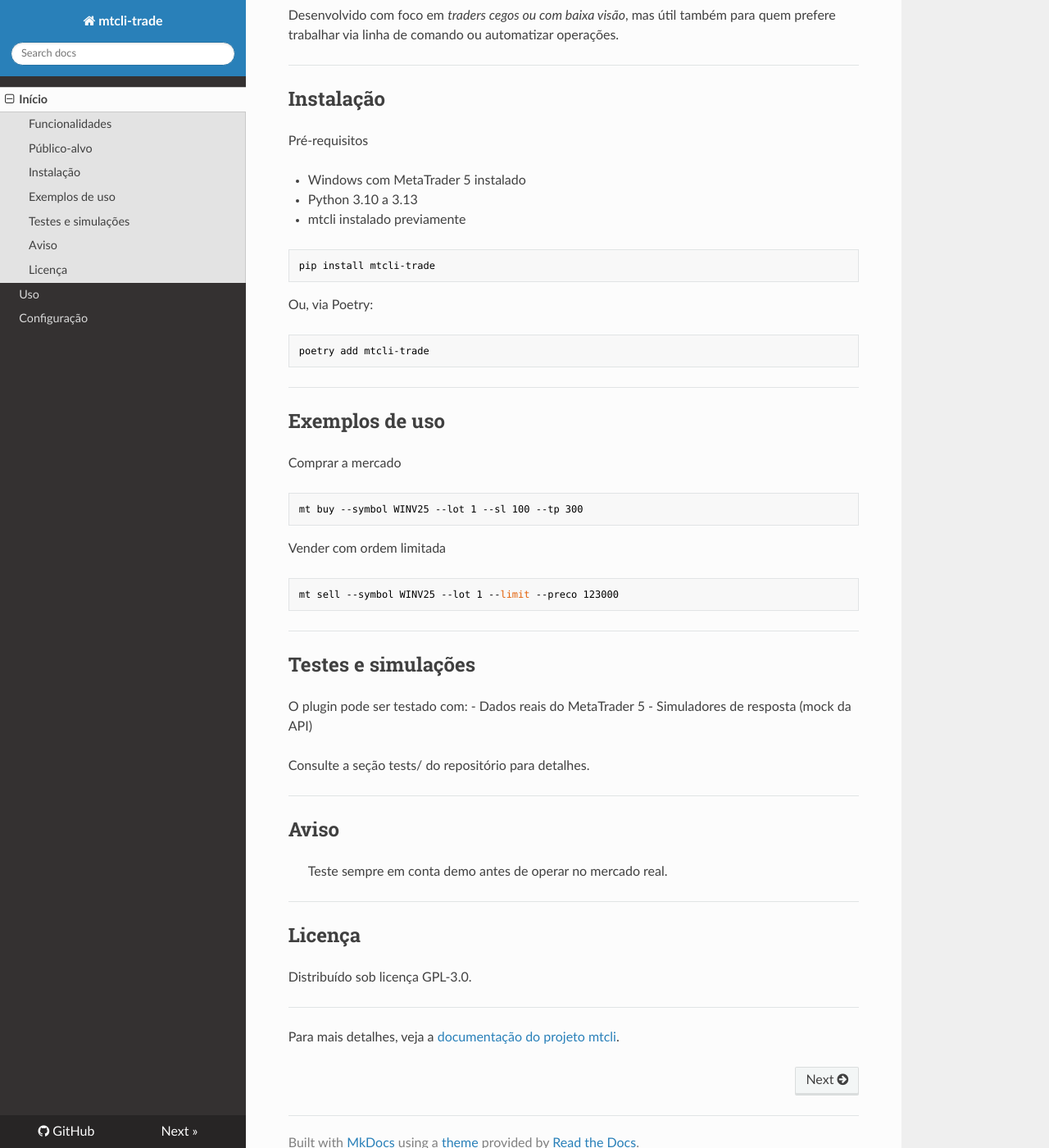
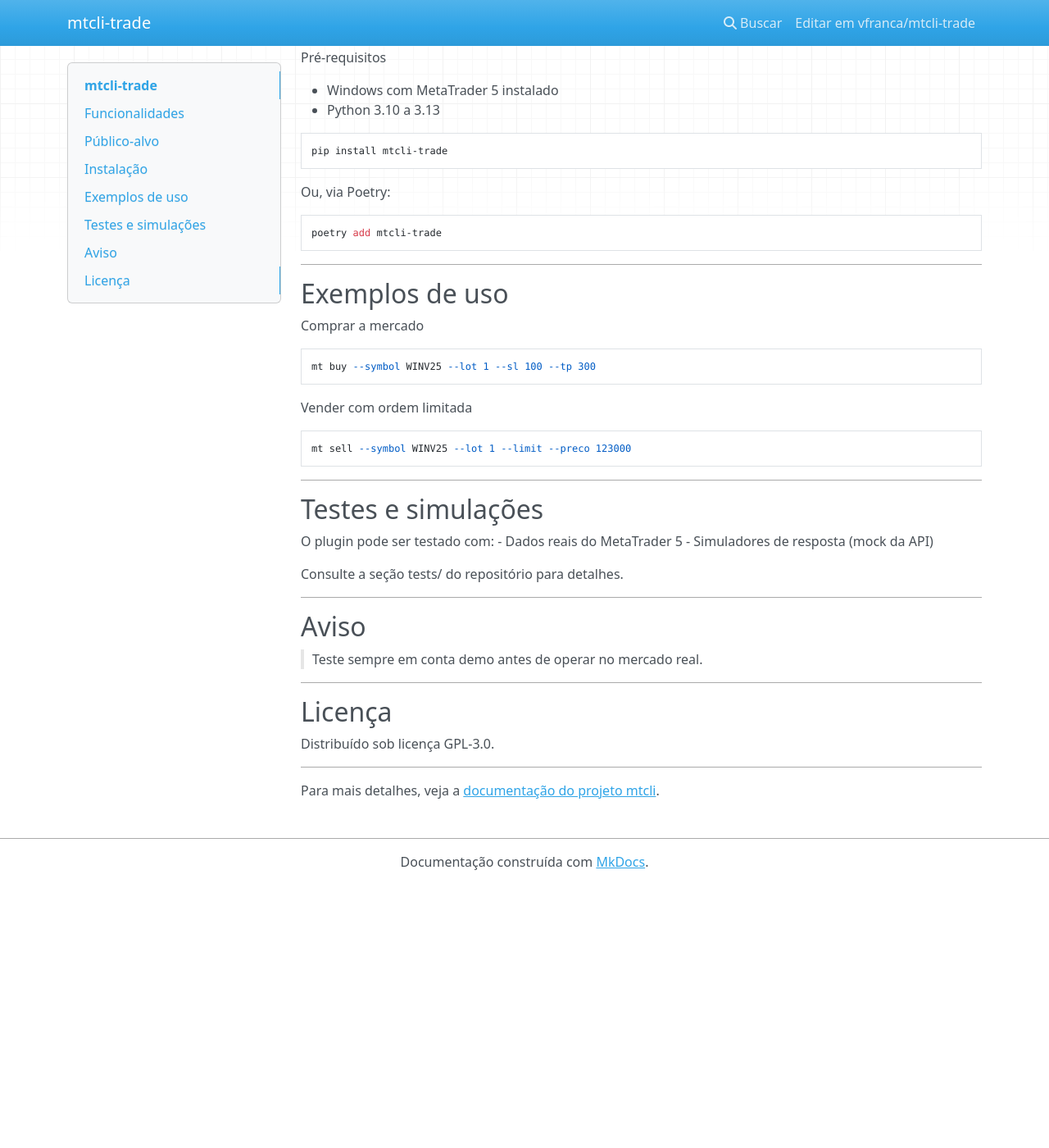
Before and after one commit to vfranca/mtcli-trade, an MkDocs documentation site: the page built from docs/index.md, in a window 1280 px wide and 1400 px high, scrolled down 603 px. Shown: the whole window at 82% size. Built offline with MkDocs 1.6.1, drawn with Linux system fonts in a browser that asks for light colours; nearby versions of some CDN libraries; after the commit the page ends 1682 px from its top, so only the background shows below that.

````diff
--- a/.readthedocs.yaml
+++ b/.readthedocs.yaml
@@ -9,6 +9,7 @@ python:
   install:
     - method: setuptools
       path: .
+    - requirements: docs/requirements.txt
 
 mkdocs:
   configuration: mkdocs.yml
--- a/docs/index.md
+++ b/docs/index.md
@@ -29,7 +29,7 @@ Pré-requisitos
 
 - Windows com MetaTrader 5 instalado
 - Python 3.10 a 3.13
-- mtcli instalado previamente
+
 
 ```bash
 pip install mtcli-trade
--- /dev/null
+++ b/docs/requirements.txt
@@ -0,0 +1,2 @@
+mkdocs>=1.6.1,<2.0.0
+pymdown-extensions>=10.8,<11.0.0
--- a/mkdocs.yml
+++ b/mkdocs.yml
@@ -1,10 +1,22 @@
 site_name: mtcli-trade
-site_url: https://mtcli-trade.readthedocs.io
 repo_url: https://github.com/vfranca/mtcli-trade
+repo_name: vfranca/mtcli-trade
+
 theme:
-  name: readthedocs
+  name: mkdocs
+  locale: pt_BR
 
 nav:
   - Início: index.md
-  - Uso: uso.md
-  - Configuração: configuracao.md
+
+markdown_extensions:
+  - toc:
+      permalink: true
+  - tables
+  - admonition
+  - codehilite
+  - footnotes
+  - def_list
+  - pymdownx.extra
+  - pymdownx.highlight
+  - pymdownx.superfences
--- a/pyproject.toml
+++ b/pyproject.toml
@@ -33,6 +33,7 @@ tox = "^4.29.0"
 
 [tool.poetry.group.docs.dependencies]
 mkdocs = "^1.6.1"
+pymdown-extensions = "^10.16.1"
 
 [tool.pytest.ini_options]
 addopts = "--cov=mtcli_trade --cov-report=html -ra -q"
````
Also changed, not shown: docs/configuracao.md (deleted), docs/uso.md (deleted), 1 other file.
